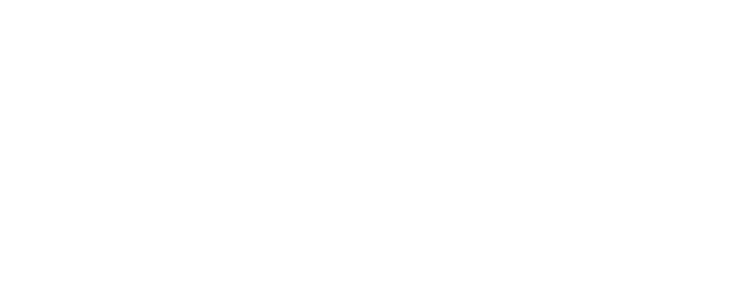
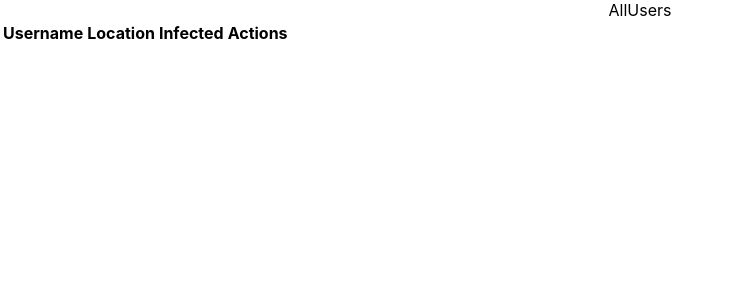
Before and after one commit to Codeing-Dojo-Repos/InfectiousDiseaseSim, a React (Create React App) app in the folder client/: page /AllUsers in a window 1280 px wide. Before the commit this address had no page. Shown: the top 300 px of the page, without its empty margins (0-730 px from the left). Built offline with nearby package versions, Linux system fonts and the light colour scheme; no server answers.

Commit message:
Adding more components

```diff
--- a/client/src/App.js
+++ b/client/src/App.js
@@ -1,16 +1,18 @@
 import {BrowserRouter, Routes, Route} from "react-router-dom"
 import './App.css';
 import Dashboard from "./components/Dashboard"
+import AllUsers from "./components/AllUsers"
+import Login from "./components/Login";
 
 function App() {
   return (
     <BrowserRouter>
       <div className="App">
         <Routes>
-          {/* <Route path='/' element={<Main/>} /> */}
+          <Route path='/' element={<Login />} />
           {/* <Route path='/edit/:id' element={<Edit />} /> */}
           <Route path='/Dashboard' element={ <Dashboard /> } />
-          {/* <Route path='/Enigma' element={ <Enigma /> } /> */}
+          <Route path='/AllUsers' element={ <AllUsers /> } />
         </Routes>
       </div>
     </BrowserRouter>
--- /dev/null
+++ b/client/src/components/AllUsers.jsx
@@ -0,0 +1,38 @@
+import React, {useState, useEffect} from 'react'
+import { useParams, useNavigate } from 'react-router-dom'
+import axios from 'axios'
+
+const AllUsers = props => {
+
+    // state that holds array of  {} with username, location info
+    const [allLocation, setAllLocation] = useState({})
+
+
+    // useEffect to query userLocation database
+    useEffect( () => {
+        axios.get("http://localhost:8000/api/locations")
+    })
+
+
+    return (
+        <div>
+            AllUsers
+            <table>
+                <tr>
+                    <th>Username</th>
+                    <th>Location</th>
+                    <th>Infected</th>
+                    <th>Actions</th>
+                </tr>
+                {
+
+                }
+            </table>
+
+            {/* display table */}
+            {/* Have edit and delete icons */}
+
+        </div>
+    )
+}
+export default AllUsers
--- a/client/src/components/Dashboard.jsx
+++ b/client/src/components/Dashboard.jsx
@@ -34,23 +34,16 @@ const Dashboard = props => {
         setAccuracy(position.coords.accuracy)
         setAltitude(position.coords.altitude)
 
-        console.log(`Latitude: ${position.coords.latitude}`)
-        console.log(`Longitude: ${position.coords.longitude}`)
-        console.log(`${position.coords.altitude}`)
-        console.log(`${position.coords.altitudeAccuracy}`)
-        console.log(`${position.coords.heading}`)
-        console.log(`${position.coords.speed}`)
-        console.log(`Timestamp: ${position.timestamp}`)
-
-        writeLocation(position)
+        logLocation(position)
+        writeLocationDb(position)
     }
 
-    const writeLocation = (position) => {
-        console.log(`before calling post, longitude is ${long}`)
+    const writeLocationDb = (position) => {
+        console.log(`before calling post, longitude is: ${long}`)
 
         axios.post('http://localhost:8000/api/locations',
         {
-            "username": "Jennifer",
+            "username": "Karl_1922",
             "longitude": position.coords.longitude,
             "latitude": position.coords.latitude,
             "covidVac": "true",
@@ -65,6 +58,13 @@ const Dashboard = props => {
         })
     }
 
+    const logLocation = (position) => {
+        console.log(`Latitude:${position.coords.latitude} Longitude: ${position.coords.longitude};`
+                + `Timestamp:${position.timestamp}`)
+        console.log(`Alt: ${position.coords.altitude} +/- ${position.coords.altitudeAccuracy};`
+                + ` Heading: ${position.coords.heading} Speed: ${position.coords.speed}`)
+    }
+
     return (
         <div>
 
@@ -75,7 +75,7 @@ const Dashboard = props => {
                 <p>accuracy: {accuracy}</p>
                 <p>Altitude: {altitude}</p>
 
-            <button onClick={ writeLocation }>Write Location</button>
+            <button onClick={ writeLocationDb }>Write Location</button>
 
         </div>
     )
--- /dev/null
+++ b/client/src/components/Login.jsx
@@ -0,0 +1,13 @@
+import React, {useState, useEffect} from 'react'
+import { useParams, useNavigate } from 'react-router-dom'
+import axios from 'axios'
+
+const Login = props => {
+
+    return (
+        <div>
+            Login
+        </div>
+    )
+}
+export default Login
```
Also changed, not shown: 1 other file (tests, documents, lock files or other folders).
